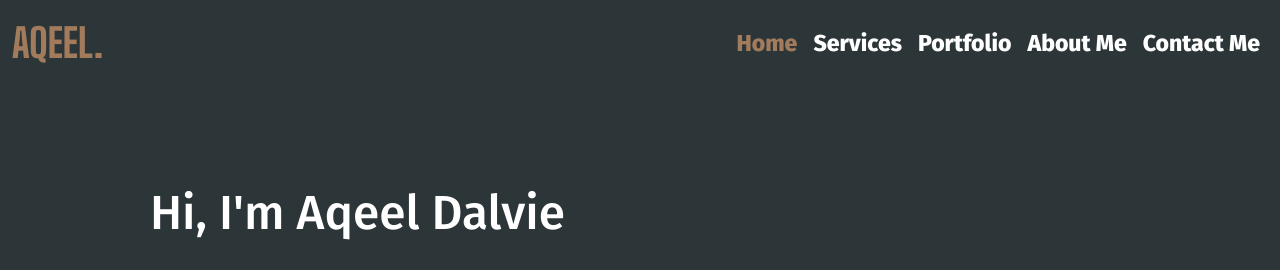
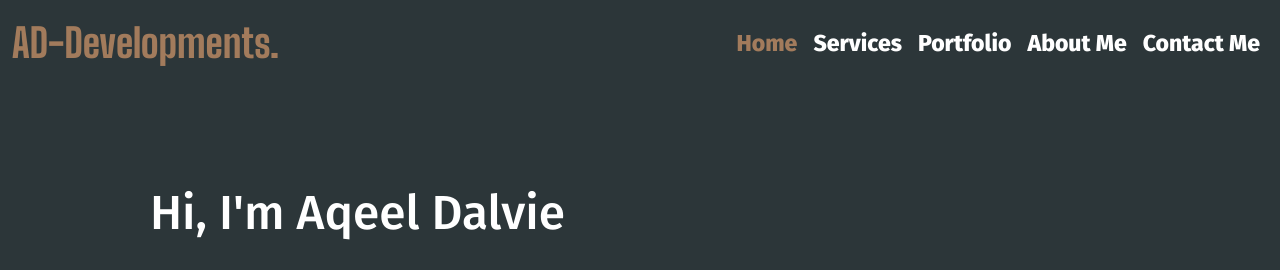
Before and after one commit to Q33Ls/Aqeel_Portfolio, a plain HTML site: page index.html in a window 1280 px wide. Shown: the top 270 px of the page. Drawn offline with nearby package versions, Linux system fonts and the light colour scheme.

Commit message:
Changed the brandname

```diff
--- a/index.html
+++ b/index.html
@@ -3,7 +3,7 @@
 <head>
     <meta charset="UTF-8">
     <meta name="viewport" content="width=device-width, initial-scale=1.0">
-    <title>Aqeel.</title>
+    <title>AD-Developments.</title>
 
     <link rel="preconnect" href="https://fonts.googleapis.com">
     <link rel="preconnect" href="https://fonts.gstatic.com" crossorigin>
@@ -19,7 +19,7 @@
 <body>
     <nav class="navbar navbar-expand-lg  rounded " aria-label="Eleventh navbar example">
         <div class="container-fluid">
-          <a class="navbar-brand" href="#">AQEEL.</a>
+          <a class="navbar-brand" href="#">AD-Developments.</a>
           <button class="navbar-toggler" type="button" data-bs-toggle="collapse" data-bs-target="#navbarsExample09" aria-controls="navbarsExample09" aria-expanded="false" aria-label="Toggle navigation">
             <img src="imgs/icons8-hamburger-menu-32.png" alt="">
           </button>
```
